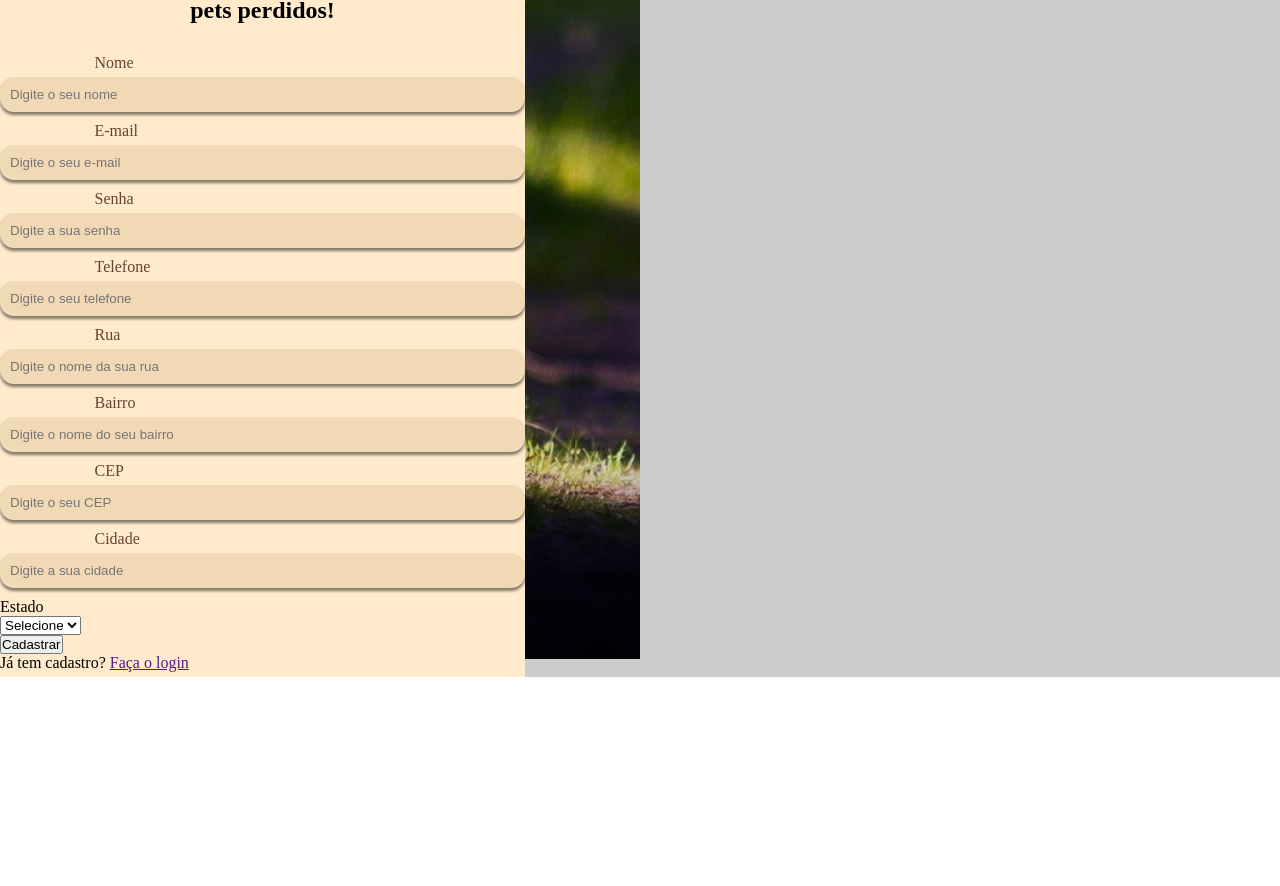
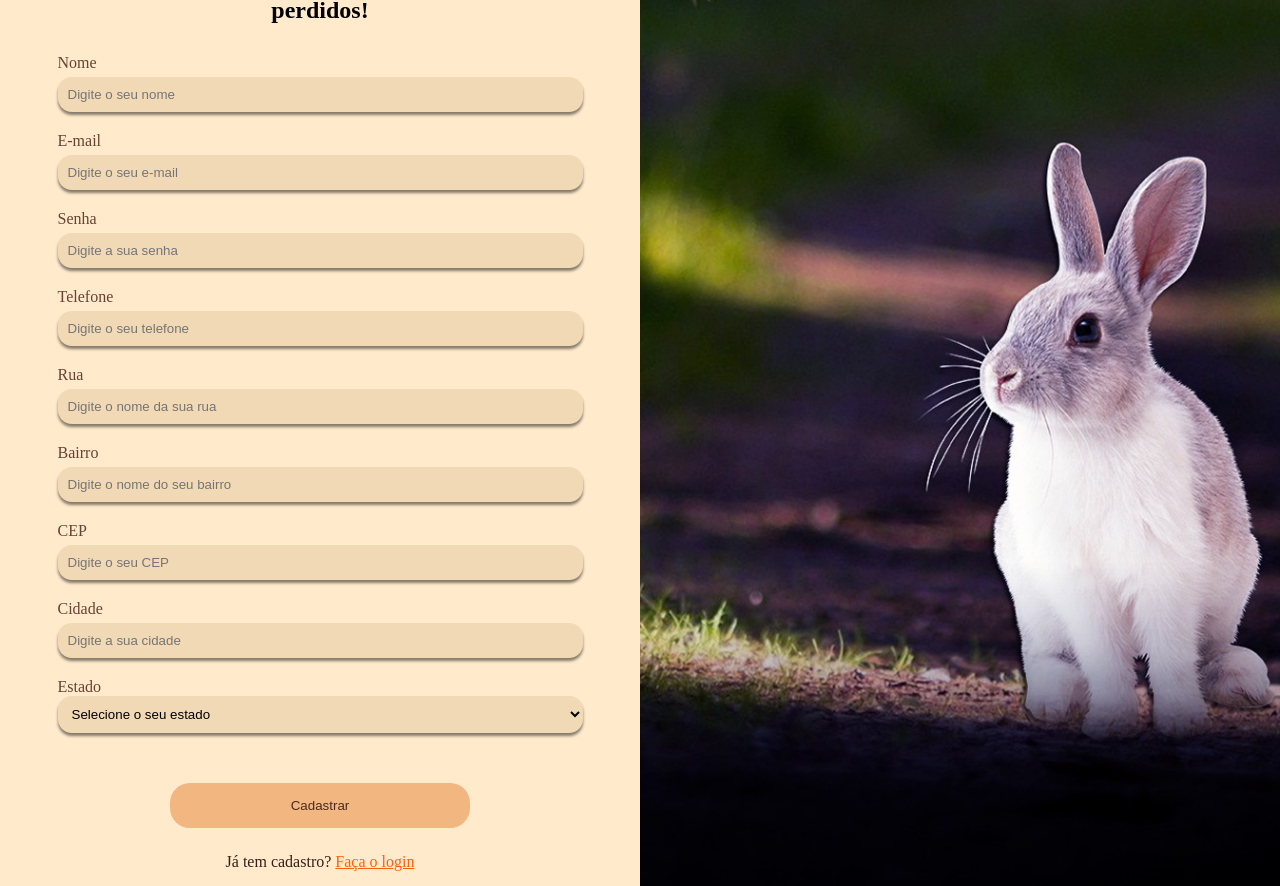
Before and after one commit to israelsouza/busca-pet, a React (Vite) app in the folder busca-pet/: page / in a window 1280 px wide. Shown: the part 160-1046 px from the top of the page. Before the commit the page ends 837 px from the top, so only its background shows below. Built offline with nearby package versions, Linux system fonts and the light colour scheme.

Commit message:
style: add new classes and removed unused class

```diff
--- a/busca-pet/src/index.css
+++ b/busca-pet/src/index.css
@@ -11,14 +11,14 @@
   --inputs: #f2d9b6;
   --label: #684233;
   --botao: #f2b680;
+  --color-100: #dec4ba;
+  --color-600: #342019;
+  --color-other-orange: #ff600b;
 }
 
-.txt-center {
-  text-align: center;
-}
+/* INICIO CADASTRO */
 
 .cad {
-  background-color: #ccc;
   display: flex;
 }
 
@@ -43,15 +43,54 @@
   color: var(--titulo);
 }
 
+.cad__select {
+  text-align: center;
+  margin-top: 5px;
+  margin-bottom: 10px;
+}
+
+.cad__box-submit {
+  text-align: center;
+  margin-bottom: 10px;
+}
+
+.cad__btn {
+  width: 300px;
+  height: 45px;
+  border-radius: 20px;
+  background-color: #f2b680;
+  border: none;
+  color: #4b2b1e;
+  margin: 30px 0 25px 0;
+  cursor: pointer;
+  transition: 0.5s ease;
+}
+
+.cad__btn:hover {
+  transition: 0.4s ease;
+  background-color: var(--color-600);
+  color: var(--color-100);
+}
+
+.cad__link {
+  color: var(--color-600);
+}
+
+.cad__link--login {
+  color: var(--color-other-orange);
+}
+
 .cad__image {
   background-image: url(./assets/imgs/coelho.png);
   background-repeat: no-repeat;
   background-size: cover;
-  background-position: 1%;
+  background-position: center;
 
   min-height: 100svh;
   width: 50%;
 }
+
+/* COMPONENTES CADASTRO */
 
 .header-form {
   display: flex;
@@ -61,11 +100,11 @@
 }
 
 .imput {
-  margin: 10px 0;
+  margin: 20px auto;
+  max-width: 525px;
 }
 
 .imput__name {
-  padding-left: 18%;
   color: var(--label);
 }
 
@@ -82,34 +121,8 @@
   background-color: var(--inputs);
   border: none;
   box-shadow: 0px 3px 3px 0px hsla(0, 0%, 0%, 0.483);
-  /* COMPONENTE HEADER */
 }
 
-.header-form {
-  background-color: aqua;
-  width: 100%;
+.imput__element--select:hover {
+  cursor: pointer;
 }
-
-/* PAGINA DE CADASTRO */
-
-.form-cad {
-  display: flex;
-  align-items: center;
-  width: 100%;
-}
-
-.form-cad__header {
-  min-height: 100svh;
-  background-color: green;
-}
-
-.form-cad__image {
-  display: block;
-  background-color: red;
-  background-image: url("./assets/imgs/coelho.png");
-  width: 65%;
-  min-height: 100svh;
-  background-repeat: no-repeat;
-  background-size: cover;
-  background-position: 10%;
-}
--- a/busca-pet/src/pages/Cadastro.jsx
+++ b/busca-pet/src/pages/Cadastro.jsx
@@ -4,7 +4,7 @@ import Option from "../components/Option";
 
 function Cadastro() {
   const UF = [
-    "Selecione",
+    "Selecione o seu estado",
     "AC",
     "AL",
     "AP",
@@ -57,11 +57,15 @@ function Cadastro() {
                 <InputTxt name="CEP" place="Digite o seu CEP" />
                 <InputTxt name="Cidade" place="Digite a sua cidade" />
 
-                <div>
-                  <label> Estado </label>
+                <div className="imput">
+                  <label className="imput__name"> Estado </label>
 
                   <div>
-                    <select name="estadosUF" id="estadosUF">
+                    <select
+                      name="estadosUF"
+                      id="estadosUF"
+                      className="imput__element imput__element--select"
+                    >
                       {UF.map((currValue, index) => (
                         <Option
                           value={currValue}
@@ -73,19 +77,19 @@ function Cadastro() {
                   </div>
                 </div>
               </form>
+              <div className="cad__box-submit">
+                <input type="submit" value="Cadastrar" className="cad__btn" />
 
-              <button>Cadastrar</button>
-              <p>
-                Já tem cadastro? <a href="">Faça o login</a>
-              </p>
+                <p className="cad__link">
+                  Já tem cadastro? <a href="" className="cad__link--login">Faça o login</a>
+                </p>
+              </div>
             </div>
           </div>
-
-          <div className="cad__image"></div>
-
-          <div className="form-cad__image"></div>
         </div>
       </div>
+
+      <div className="cad__image"></div>
     </div>
   );
 }
```
